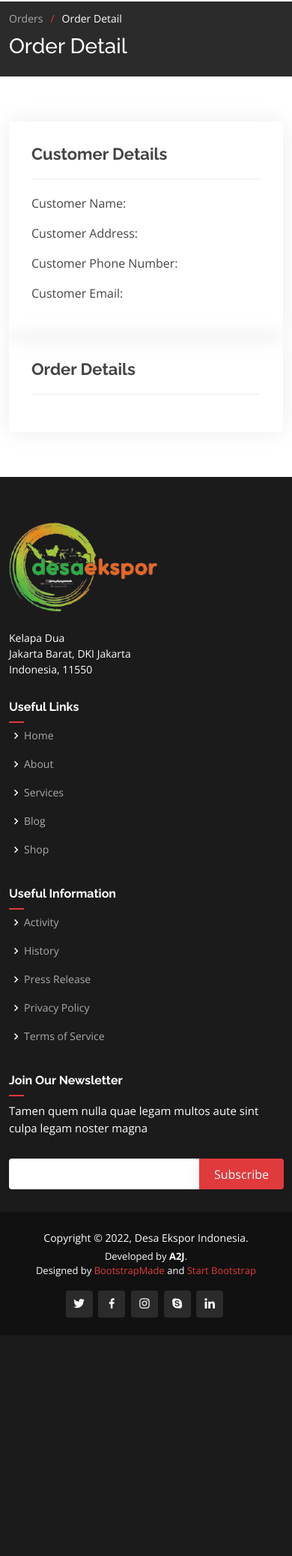
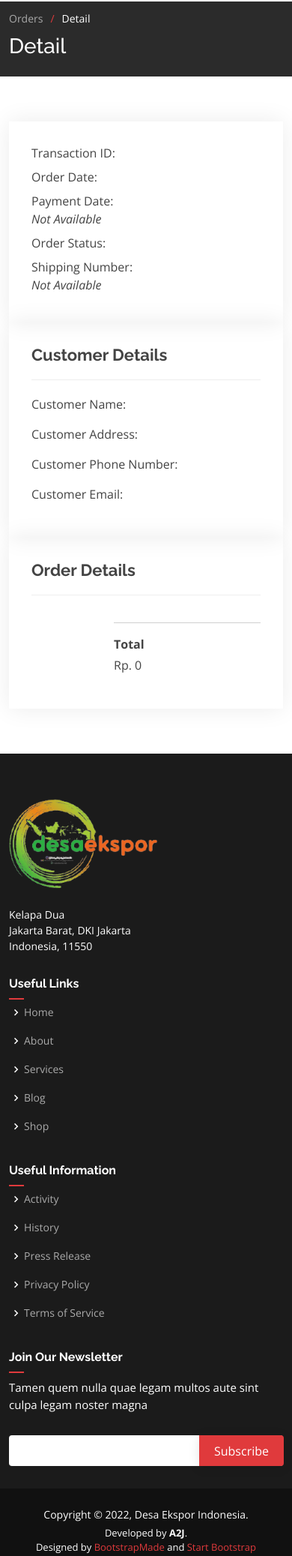
Before and after one commit to kazumi4646/DEI, a CodeIgniter 4 app: template app/Views/user/order_detail.php in a window 390 px wide. Shown: the part 83-2158 px from the top of the page at 75% size. Before the commit the page ends 1840 px from the top, so only its background shows below. Run offline with PHP 8.4 and a stand-in for CodeIgniter, Linux system fonts and the light colour scheme; the template is opened without the code that fills it, so the values that code supplies are empty; some libraries are stand-ins or nearby versions.

Commit message:
fix order history detail for mobile device

```diff
--- a/app/Views/user/order_detail.php
+++ b/app/Views/user/order_detail.php
@@ -10,15 +10,70 @@
         <div class="container">
             <ol>
                 <li><a href="<?= base_url('/orders'); ?>"><?= (in_groups('user')) ? 'My ' : ''; ?>Orders</a></li>
-                <li>Order Detail</li>
+                <li>Detail</li>
             </ol>
-            <h2>Order Detail</h2>
+            <h2>Detail</h2>
         </div>
     </section><!-- End Breadcrumbs -->
 
     <section class="inner-page">
         <div class="container" data-aos="fade-up">
             <div class="row portfolio-details p-0" id="portfolio-details">
+                <!-- Order overview (mobile) -->
+                <div class="col-12 mt-0">
+                    <div class="portfolio-info d-block d-md-none">
+                        <span>Transaction ID:</span>
+                        <p class="mb-2">
+                            <span class="badge bg-dark"><?= $page['orders']['trx_id']; ?></span>
+                        </p>
+
+                        <span>Order Date:</span>
+                        <p class="fw-bold mb-2"><?= $page['orders']['order_date']; ?></p>
+
+                        <?php if ($page['orders']['status'] != 'Canceled') : ?>
+                            <span>Payment Date:</span>
+                            <p class="fw-bold mb-2">
+                                <?php if (!$page['orders']['payment_date'] && $page['orders']['status'] != 'Canceled') : ?>
+                                    <span class="fw-normal fst-italic">Not Available <?= (in_groups('user')) ? '<a href="' . base_url('/payment') .  '"><i class="far fa-question-circle text-dark fs-5 align-middle"></i></a>' : ''; ?></span>
+                                <?php endif; ?>
+
+                                <?php if ($page['orders']['payment_date']) : ?>
+                                    <?= $page['orders']['payment_date']; ?>
+                                <?php endif; ?>
+                            </p>
+                        <?php endif; ?>
+
+                        <span>Order Status:</span>
+                        <p class="mb-2">
+                            <?php if ($page['orders']['status'] == 'Waiting for Payment') : ?>
+                                <a href="<?= base_url('/payment'); ?>" title="Learn how to pay">
+                                    <span class="badge bg-dark"><?= $page['orders']['status']; ?></span> <i class="far fa-question-circle text-dark fs-5 align-middle"></i>
+                                </a>
+                            <?php endif; ?>
+
+                            <?php if ($page['orders']['status'] == 'Paid' || $page['orders']['status'] == 'Proceed' || $page['orders']['status'] == 'Delivered') : ?>
+                                <span class="badge bg-primary"><?= $page['orders']['status']; ?></span>
+                            <?php endif; ?>
+
+                            <?php if ($page['orders']['status'] == 'Success') : ?>
+                                <span class="badge bg-success"><?= $page['orders']['status']; ?></span>
+                            <?php endif; ?>
+
+                            <?php if ($page['orders']['status'] == 'Canceled') : ?>
+                                <span class="badge bg-danger"><?= $page['orders']['status']; ?></span>
+                            <?php endif; ?>
+                        </p>
+
+                        <?php if ($page['orders']['status'] != 'Canceled') : ?>
+                            <span>Shipping Number:</span>
+                            <p class="fw-bold mb-2">
+                                <?= (!$page['orders']['shipping_number'] && $page['orders']['status'] != 'Canceled') ? '<i class="fw-normal">Not Available</i>' : $page['orders']['shipping_number']; ?>
+                            </p>
+                        <?php endif; ?>
+                    </div>
+                </div>
+
+                <!-- Order overview (other screen) -->
                 <div class="col-7 d-none d-md-block">
                     <div class="row fw-bold mb-3">
                         <div class="col-4 mb-1">
@@ -79,6 +134,7 @@
                         <?php endif; ?>
                     </div>
 
+                    <!-- Order details (other screen) -->
                     <?php for ($i = 0; $i < count($page['detailName']); $i++) : ?>
                         <div class="row align-items-center mb-2">
                             <div class="col-4">
@@ -100,12 +156,16 @@
                         <div class="col-8 offset-4">
                             <hr>
                         </div>
+                    </div>
+                    <div class="row">
                         <div class="col-8 offset-4">
                             <p class="fw-bold fs-5 mb-1">Total</p>
                             <p class="fs-6"><?= 'Rp. ' . number_format($page['orders']['total_price'], 0, ',', '.'); ?></p>
                         </div>
                     </div>
                 </div>
+
+                <!-- Customer overview (responsive) -->
                 <div class="col-12 col-md-5">
                     <div class="portfolio-info d-md-block">
                         <h3>Customer Details</h3>
@@ -125,11 +185,37 @@
                     </div>
                 </div>
 
+                <!-- Order details (mobile) -->
                 <div class="col-12 col-md-5">
                     <div class="portfolio-info d-block d-md-none">
                         <h3>Order Details</h3>
-                        <div class="mb-3">
+                        <?php for ($i = 0; $i < count($page['detailName']); $i++) : ?>
+                            <div class="row align-items-start mb-2">
+                                <div class="col-4">
+                                    <?php if (file_exists('uploads/products/' . $page['detailImage'][$i])) : ?>
+                                        <img src="<?= base_url('/uploads/products/' . $page['detailImage'][$i]); ?>" alt="<?= $page['detailName'][$i]; ?>" class="w-100">
+                                    <?php endif; ?>
 
+                                    <?php if (!file_exists('uploads/products/' . $page['detailImage'][$i])) : ?>
+                                        <img src="" alt="Image may be changed or deleted.">
+                                    <?php endif; ?>
+                                </div>
+                                <div class="col-8">
+                                    <p class="fw-bold mb-1"><?= $page['detailName'][$i]; ?></p>
+                                    <p class="fs-6"><?= $page['detailQty'][$i] . ' x Rp. ' . number_format($page['detailPrice'][$i], 0, ',', '.'); ?></p>
+                                </div>
+                            </div>
+                        <?php endfor; ?>
+                        <div class="row">
+                            <div class="col-8 offset-4">
+                                <hr>
+                            </div>
+                        </div>
+                        <div class="row">
+                            <div class="col-8 offset-4">
+                                <p class="fw-bold mb-1">Total</p>
+                                <p class="fs-6"><?= 'Rp. ' . number_format($page['orders']['total_price'], 0, ',', '.'); ?></p>
+                            </div>
                         </div>
                     </div>
                 </div>
```
